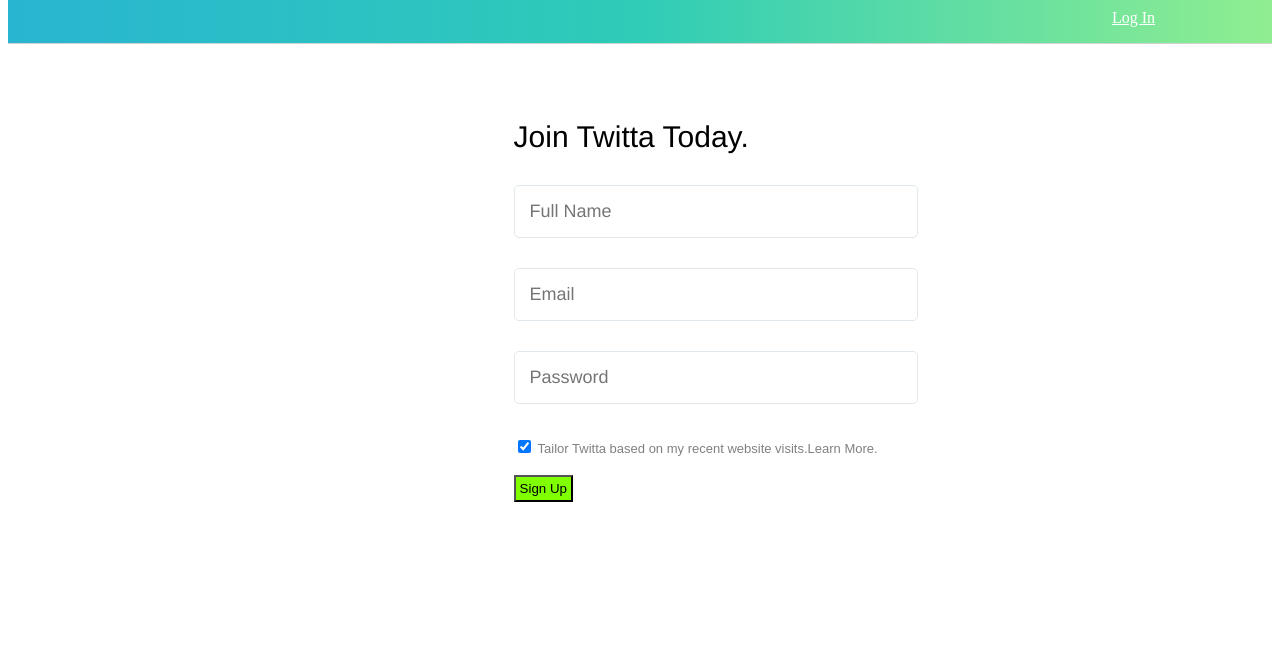
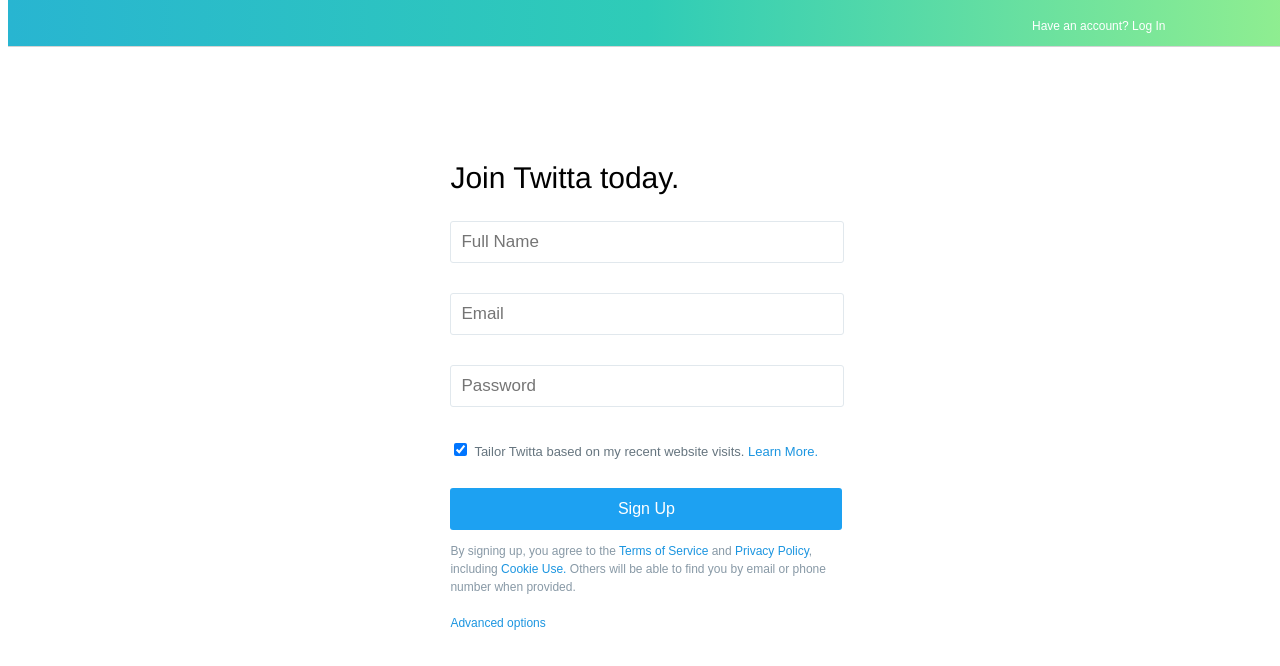
Before and after one commit to hjpdu/express_static, a website: page public/html/signup.html in a window 1280 px wide. Drawn offline with Linux system fonts and the light colour scheme; files whose address does not match are found by name.

Commit message:
finished main body

```diff
--- a/public/css/signup.css
+++ b/public/css/signup.css
@@ -2,19 +2,36 @@ body{
   background-color: #fff;
   overflow-x:hidden;
 }
+
+a {
+    text-decoration: none;
+}
+
+p {
+  line-height: 18px;
+  font-size: 12px;
+  color: #8899a6;
+  font-family: Arial, sans-serif;
+}
+
 #login-bar {
   /*margin: 0 -9999rem;*/
-  padding: 0.25rem 5rem;
-  margin-top: -.5rem;
+  /*padding: 0.25rem 5rem;*/
+  /*margin-top: -.5rem;*/
   background: -webkit-linear-gradient(0,#28B5D1, #2FCCB7, lightgreen); /* For Safari 5.1 to 6.0 */
+  position:fixed;
+  margin-left: auto;
+  margin-right: auto;
+  top: 0;
+  width: 100%;
+  z-index: -1000;
+  background-position: top center;
+  background-size: cover;
+  background-repeat: no-repeat;
+  height: 46px;
+  border-bottom: 1px solid lightgrey;
 
-  /*the above code is what allowed me to have the overflow
-  on the header!*/
-  /*background-color: blue;*/
-  /*width:100%;*/
-  height: 35px;
-  border-bottom: 1px solid lightgrey;
-  background-size:auto;
+
 }
 
 #login-bar a {
@@ -22,10 +39,11 @@ body{
   margin-left: 80%;
   margin-top: 5px;
   position: absolute;
+  font-size: 12px;
 }
 
 #login-form {
-  margin: 0 40%;
+  margin: 0 35%;
   width: 500px
 
 }
@@ -35,35 +53,51 @@ body{
   line-height: 36px;
   font-weight: 300;
   padding: 0;
-  margin-top: 15%;
-  margin-bottom: 15px
+  margin-top: 32%;
+  margin-bottom: 10px
 }
-
-#login-form button {
-  display: flex;
-  background-color: chartreuse;
-  padding: 4px;
-  margin:0;
-}
-
 
 .signup-boxes {
     background-color: #fff;
   }
 
   .signup-boxes input {
-    border-radius:5px;
+    border-radius:3px;
     width:372px;
-    padding: 15px;
+    height:20px;
+    line-height: 18px;
+    padding: 10px;
     margin-top: 15px;
     margin-bottom:15px;
     border: 1px solid #e1e8ed;
-    font-family: helvetica;
-    font-size:18px;
+    font-family: Arial;
+    font-size:17px;
+    display: inline-block;
   }
 
   .checkbox-text {
-    color: grey;
+    color: #66757f;
     font-family: Arial;
     font-size: 13px;
+    margin-top: 3px;
   }
+
+  .flavorlink a {
+    color: #1b95e0;
+  }
+
+  .signupbtn {
+    width: 392px;
+    background-color: #1da1f2;
+    background-repeat: no-repeat;
+    background-image: none;
+    box-shadow: none;
+    font-size: 16px;
+    font-weight: normal;
+    padding: 12px 16px;
+    border: 0;
+    color: white;
+    margin-top: 10px;
+    border-radius: 3px;
+
+  }
--- a/public/html/signup.html
+++ b/public/html/signup.html
@@ -8,11 +8,11 @@
 <body>
   <header>
     <div  id="login-bar">
-      <a href="/login">Log In</a>
+      <p><a href="/login">Have an account? Log In</a></p>
     </div>
   </header>
   <main id="login-form">
-    <h2>Join Twitta Today.</h2>
+    <h2>Join Twitta today.</h2>
     <form action="/signup">
       <div class= "signup-boxes">
         <label for="name"></label>
@@ -30,15 +30,25 @@
       <div>
         <input type="checkbox" checked>
         <span  class ="checkbox-text">
-          Tailor Twitta based on my recent website visits.<span>Learn More.
+          Tailor Twitta based on my recent website visits.
+          <span class="flavorlink"><a href="/signup">Learn More. </a>
           </span>
         </span>
         <!-- this makes the checkbox pre-checked -->
       </div>
       <br>
-      <button type ="submit">Sign Up</button>
-
+      <button type ="submit" class ="signupbtn">Sign Up</button>
     </form>
+    <p> By signing up, you agree to the <span class="flavorlink"><a href="/signup">Terms of Service</a></span> and
+      <span class="flavorlink"><a href="/signup">Privacy Policy</a></span>,
+      <br>
+       including <span class="flavorlink"><a href="/signup">Cookie Use.</a></span> Others will be able to find you by email or phone
+       <br>
+       number when provided.
+       <br>
+       <br>
+       <span class ="flavorlink"><a href="/signup">Advanced options</a></span>
+    </p>
   </main>
 
 </body>
```
